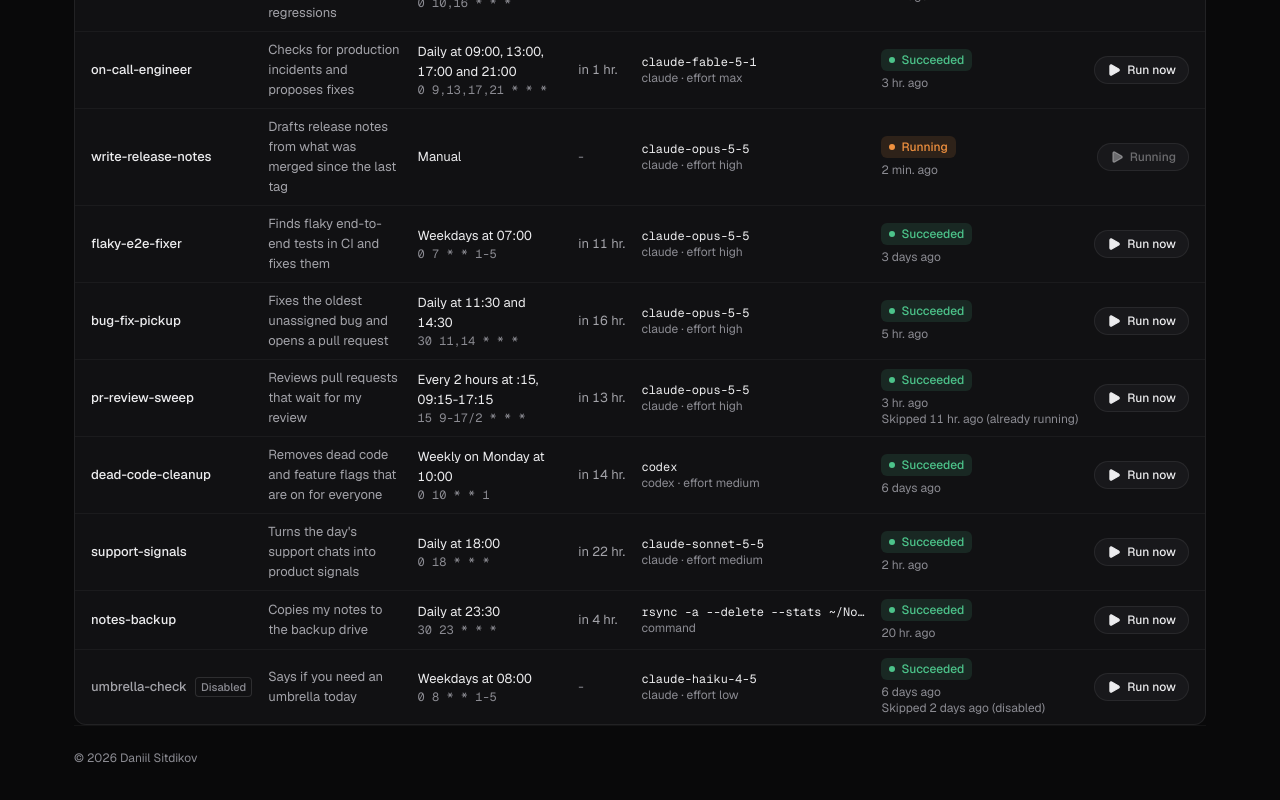
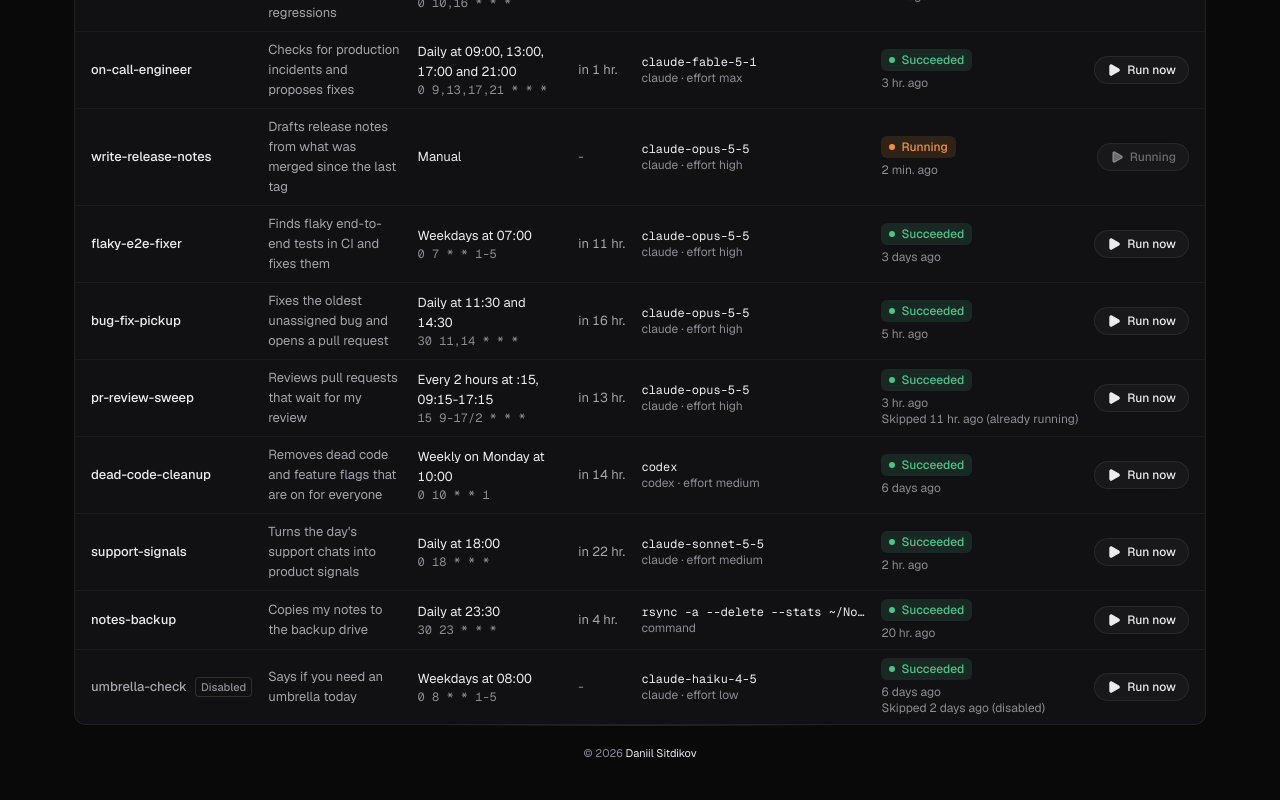
Before and after one commit to Danilqa/kombinat, a React (Vite) app in the folder packages/website/: page / in a window 1280 px wide. Shown: the part 732-1532 px from the top of the page. Built offline with nearby package versions, Linux system fonts and the light colour scheme.

Commit message:
Center the website footer in the style of Fey

```diff
--- a/packages/website/src/layout/site-footer.tsx
+++ b/packages/website/src/layout/site-footer.tsx
@@ -1,8 +1,12 @@
 export function SiteFooter() {
   return (
-    <footer className="mx-auto max-w-[1180px] px-4 pb-8 sm:px-6">
-      <p className="border-t border-line-faint pt-6 text-body-sm text-fg-muted">
-        © {new Date().getFullYear()} Daniil Sitdikov
+    <footer className="mx-auto flex max-w-[1180px] flex-col items-center gap-5 px-4 pb-10 sm:px-6">
+      <span
+        aria-hidden="true"
+        className="h-px w-full max-w-md bg-linear-to-r from-transparent via-line-strong to-transparent"
+      />
+      <p className="text-caption font-normal text-fg-muted">
+        © {new Date().getFullYear()} <span className="text-fg">Daniil Sitdikov</span>
       </p>
     </footer>
   );
```
